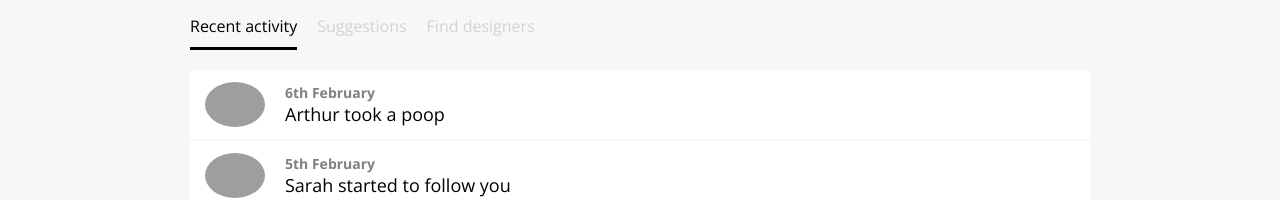
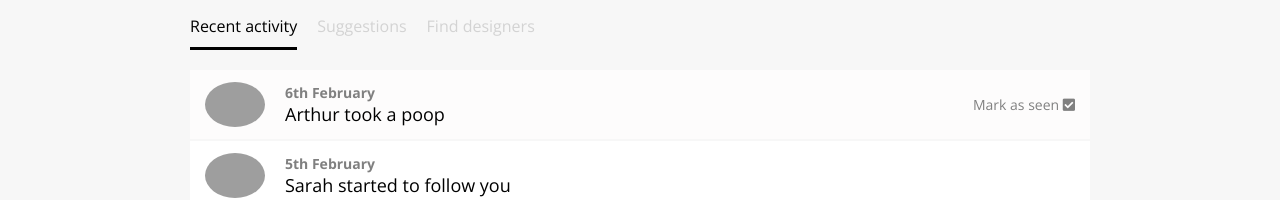
Before and after one commit to kkittlive/activity, a plain HTML site: page index.html in a window 1280 px wide. In both pictures the pointer is over the element 640 px from the left and 229 px from the top of the page. Shown: the part 125-325 px from the top of the page. Drawn offline with nearby package versions, Linux system fonts and the light colour scheme; grey boxes are pictures that could not be loaded.

Commit message:
tweaked transition and hovers

```diff
--- a/css/components/notification.css
+++ b/css/components/notification.css
@@ -9,6 +9,11 @@
   background-color: white;
   margin: 2px 0px;
   padding: 2px 5px;
+}
+
+.notification:hover {
+  background-color: #fdfcfc;
+  transition: 0.5s;
 }
 
 .notification-content {
@@ -37,9 +42,9 @@ a.notification-action {
   margin-right: 10px;
 }
 
-a.notification-action:hover {
+.notification:hover a.notification-action {
   font-size: 14px;
   color: grey;
   text-decoration: none;
-  transition: 0.5s;
+  transition: 1s;
 }
```
